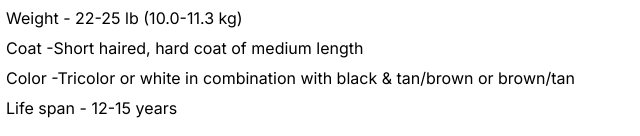
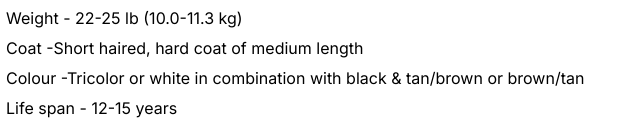
Before and after one commit to Nihal00/F1-Contest-1-April, a plain HTML site: page index.html in a window 1280 px wide. Shown: the part 700-836 px from the top of the page, 47-687 px from the left. Drawn offline with Linux system fonts and the light colour scheme.

Commit message:
color -to- colour

```diff
--- a/index.html
+++ b/index.html
@@ -49,7 +49,7 @@
             <li>Height - 13-16 in (33-41 cm)</li>
             <li>Weight - 22-25 lb (10.0-11.3 kg)</li>
             <li>Coat -Short haired, hard coat of medium length</li>
-            <li>Color -Tricolor or white in combination with black &amp; tan/brown or brown/tan</li>
+            <li>Colour -Tricolor or white in combination with black &amp; tan/brown or brown/tan</li>
             <li>Life span - 12-15 years</li>
         </ol>
     </section>
```
